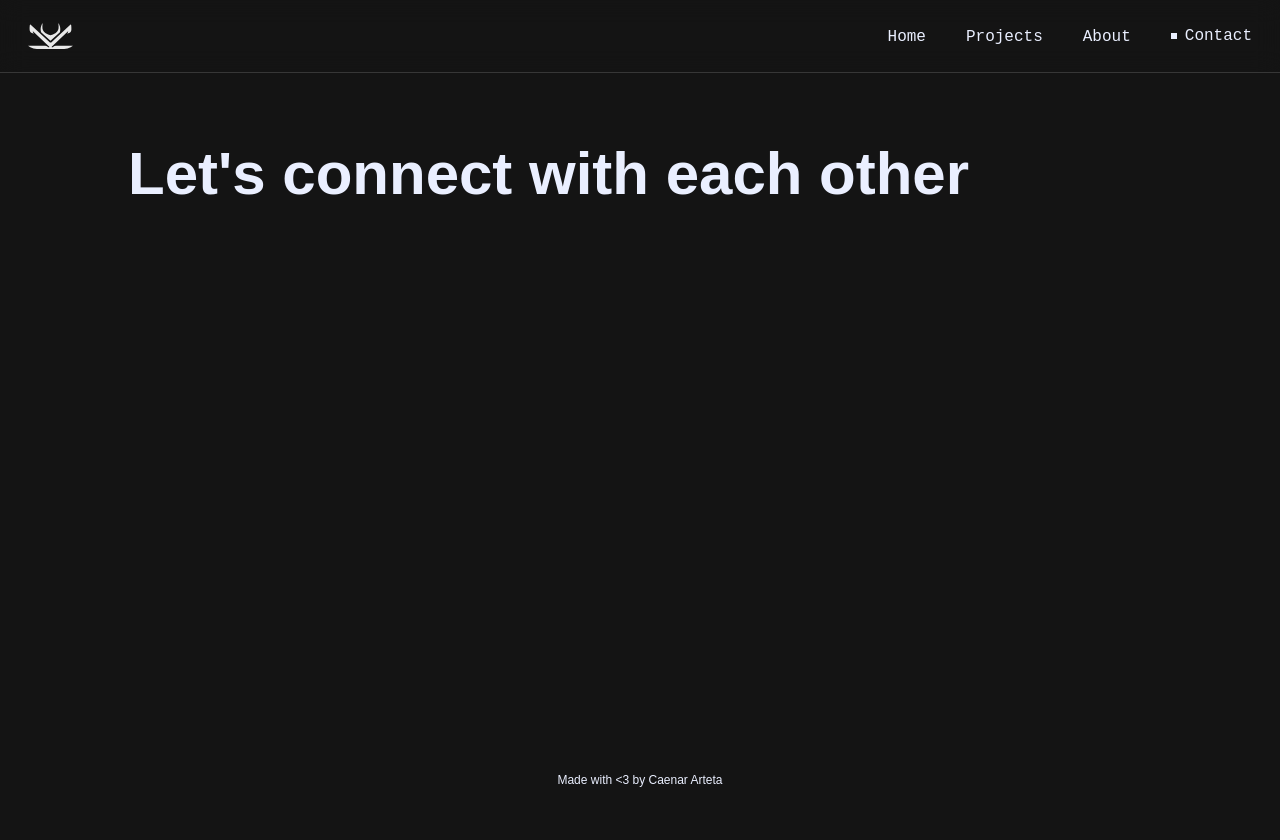
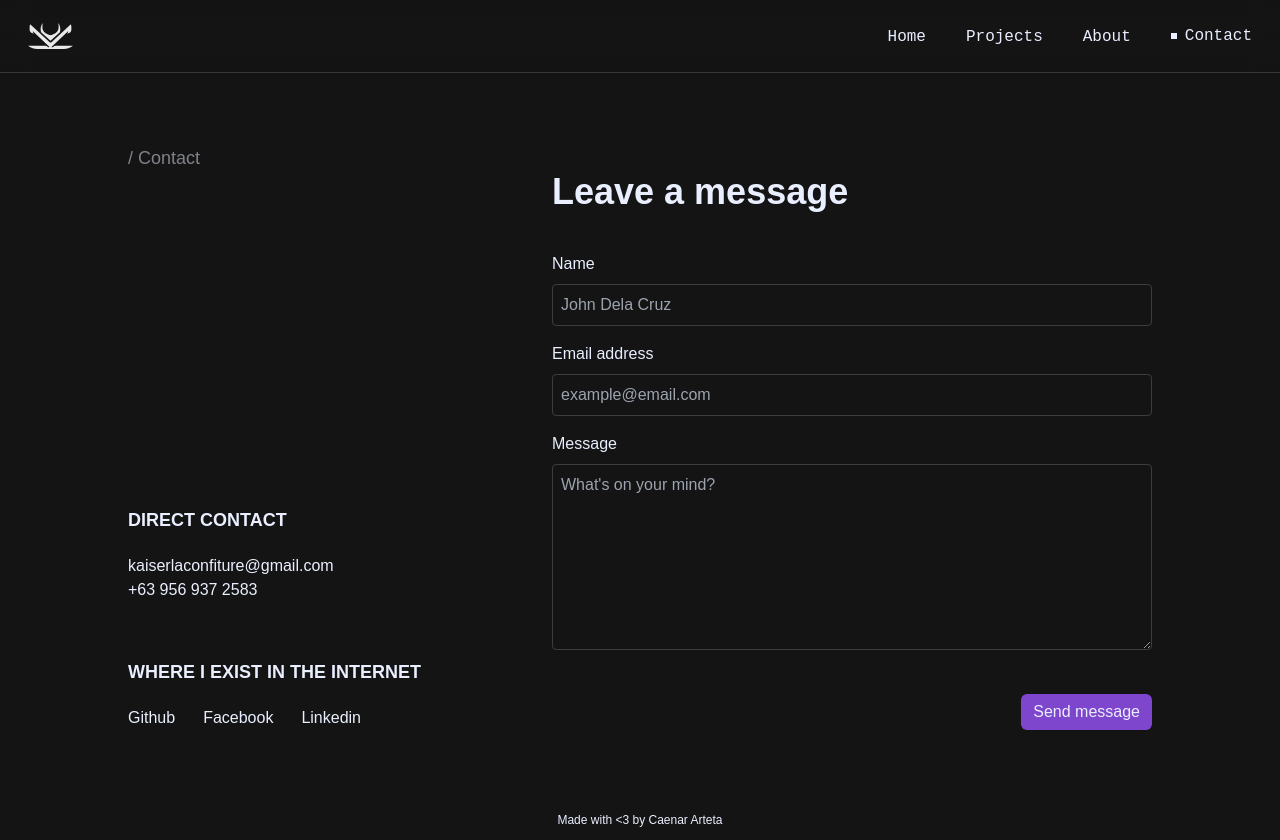
Before and after one commit to caenar/caenar, a Next.js app: page /contact in a window 1280 px wide. Before the commit the page ends 800 px from the top, so only its background shows below. Built offline with nearby package versions, Linux system fonts and the light colour scheme; a web font is replaced by a local one.

Commit message:
refactor: popup functioality

```diff
--- a/src/app/about/page.tsx
+++ b/src/app/about/page.tsx
@@ -11,17 +11,24 @@ import selfPortrait from "@/assets/self-portrait-2.jpg";
 
 import selfComputer from "@/assets/self-portrait-3.jpg";
 import selfFriends from "@/assets/self-with-friends.jpg";
+import selfBike from "@/assets/self-bike.jpg";
 
 export default function AboutPage() {
   const sectionRef = useRef(null);
+  const sectionRefPictures = useRef(null);
   const sectionRefExperience = useRef(null);
   const sectionRefEducation = useRef(null);
+  const pictures = [selfComputer, selfBike, selfFriends];
 
   const textRef = useRef(null);
   const listRef = useRef<HTMLLIElement[]>([]);
+  const picturesRef = useRef<HTMLElement[]>([]);
 
-  const selfFriendsRef = useRef(null);
-  const selfComputerRef = useRef(null);
+  const addToPicturesRef = (el: HTMLImageElement) => {
+    if (el && !picturesRef.current.includes(el)) {
+      picturesRef.current.push(el);
+    }
+  };
 
   const itemsRef = (el: HTMLLIElement) => {
     if (el && !listRef.current.includes(el)) {
@@ -39,13 +46,48 @@ export default function AboutPage() {
           opacity: 1,
           scrollTrigger: {
             trigger: sectionRef.current,
-            start: "top 80%",
-            end: "80% center",
+            start: "30% 80%",
+            end: "80% 80%",
             scrub: 1.5,
           },
         },
       );
     }, sectionRef);
+
+    picturesRef.current.forEach((item, index) => {
+      gsap.fromTo(
+        item,
+        { y: 0, x: -1600, rotate: -6 * index },
+        {
+          x: 1600 + 40 * index,
+          rotate: Math.random() * (10 - -10) + -10,
+          scrollTrigger: {
+            trigger: sectionRefPictures.current,
+            start: "top 80%",
+            end: "110% -80%",
+            scrub: 1.5,
+          },
+        },
+      );
+    });
+
+    listRef.current.forEach((item, index) => {
+      gsap.fromTo(
+        item,
+        { y: 90 * index, opacity: 0 },
+        {
+          y: 0,
+          opacity: 1,
+          scrollTrigger: {
+            trigger: sectionRefExperience.current,
+            start: "top bottom",
+            end: "top top",
+            scrub: 1.5,
+          },
+          delay: 0.7 * index,
+        },
+      );
+    });
 
     gsap.fromTo(
       sectionRefExperience.current,
@@ -77,54 +119,6 @@ export default function AboutPage() {
       },
     );
 
-    gsap.fromTo(
-      selfFriendsRef.current,
-      { y: 200, opacity: 0 },
-      {
-        y: 0,
-        opacity: 1,
-        scrollTrigger: {
-          trigger: sectionRef.current,
-          start: "top center",
-          end: "bottom center",
-          scrub: 1.5,
-        },
-      },
-    );
-
-    gsap.fromTo(
-      selfComputerRef.current,
-      { y: 200, opacity: 0 },
-      {
-        y: 0,
-        opacity: 1,
-        scrollTrigger: {
-          trigger: sectionRef.current,
-          start: "top 40%",
-          end: "bottom center",
-          scrub: 1.5,
-        },
-      },
-    );
-
-    listRef.current.forEach((item, index) => {
-      gsap.fromTo(
-        item,
-        { y: 90 * index, opacity: 0 },
-        {
-          y: 0,
-          opacity: 1,
-          scrollTrigger: {
-            trigger: sectionRefExperience.current,
-            start: "top bottom",
-            end: "top top",
-            scrub: 1.5,
-          },
-          delay: 0.7 * index,
-        },
-      );
-    });
-
     return () => ctx.revert();
   }, []);
 
@@ -132,7 +126,7 @@ export default function AboutPage() {
     <>
       <section className="content h-screen flex flex-col justify-between">
         <h5 className="page-title">/ About</h5>
-        <div className="flex items-end justify-between">
+        <div className="flex gap-14 items-end justify-between">
           <div className="flex flex-col gap-10 w-[65ch]">
             <h2 className="!text-5xl">
               A bit wild to think I was supposed to be a geodetic engineer, yet
@@ -161,24 +155,8 @@ export default function AboutPage() {
 
       <section
         ref={sectionRef}
-        className="content relative h-screen flex items-center justify-center"
+        className="content h-screen flex items-center justify-center"
       >
-        <Image
-          className="absolute rounded-lg top-40 rotate-[-3deg] left-0"
-          ref={selfFriendsRef}
-          src={selfFriends}
-          width={400}
-          height={0}
-          alt="Picture of me with classmates"
-        />
-        <Image
-          className="absolute rounded-lg bottom-40 rotate-3 right-0"
-          ref={selfComputerRef}
-          src={selfComputer}
-          width={400}
-          height={0}
-          alt="Picture of me with my computer"
-        />
         <h1 ref={textRef} className="w-[35ch] text-center text-balance">
           Back in senior high, I started freelancing—taking on projects from
           logos to banners, posters, and even video editing gigs. That hustle
@@ -187,6 +165,30 @@ export default function AboutPage() {
           for another company, as well as developing brand identities for
           various clients.
         </h1>
+      </section>
+
+      <section
+        ref={sectionRefPictures}
+        className="content relative overflow-hidden flex h-screen items-center justify-center"
+      >
+        <h1>Queue carousel</h1>
+        {pictures.map((img, index) => {
+          return (
+            <Image
+              key={index}
+              className="max-w-[35%] absolute rounded-lg top-50 rotate-[-3deg]"
+              ref={addToPicturesRef}
+              src={img}
+              width={0}
+              height={0}
+              style={{
+                zIndex: `${10 - 3 * index}`,
+                left: `${30 * index}%`,
+              }}
+              alt={`Picture ${index}`}
+            />
+          );
+        })}
       </section>
 
       <section className="content flex flex-col items-center justify-center gap-10">
--- a/src/app/admin/page.tsx
+++ b/src/app/admin/page.tsx
@@ -76,7 +76,7 @@ export default function Admin() {
           Add a project
         </button>
       </div>
-      <div className="grid grid-cols-4">
+      <div className="grid mt-7 grid-cols-4">
         {projects.length !== 0 ? (
           <>
             {projects.map((project: Project) => {
--- a/src/app/contact/page.tsx
+++ b/src/app/contact/page.tsx
@@ -4,8 +4,49 @@ import React from "react";
 
 export default function Contact() {
   return (
-    <section className="content">
-      <h1>Let's connect with each other</h1>
+    <section className="content h-screen flex flex-col justify-between">
+      <h5 className="page-title">/ Contact</h5>
+      <div className="flex items-end justify-between">
+        <div className="flex flex-col gap-14">
+          <div className="flex flex-col gap-5 ">
+            <h5 className="uppercase font-bold">Direct contact</h5>
+            <div className="grid">
+              <a>kaiserlaconfiture@gmail.com</a>
+              <a>+63 956 937 2583</a>
+            </div>
+          </div>
+          <div className="flex flex-col gap-5 ">
+            <h5 className="uppercase font-bold">
+              Where I exist in the Internet
+            </h5>
+            <div className="flex gap-7">
+              <a>Github</a>
+              <a>Facebook</a>
+              <a>Linkedin</a>
+            </div>
+          </div>
+        </div>
+        <form className="w-[600px] flex flex-col">
+          <h2 className="mb-10">Leave a message</h2>
+          <div className="form-input">
+            <label htmlFor="name">Name</label>
+            <input type="text" placeholder="John Dela Cruz" />
+          </div>
+          <div className="form-input">
+            <label htmlFor="email">Email address</label>
+            <input type="text" name="email" placeholder="example@email.com" />
+          </div>
+          <div className="form-input">
+            <label htmlFor="name">Message</label>
+            <textarea
+              name="message"
+              rows={7}
+              placeholder="What's on your mind?"
+            ></textarea>
+          </div>
+          <button className="primary-button mt-7 self-end">Send message</button>
+        </form>
+      </div>
     </section>
   );
 }
--- a/src/app/styles/globals.css
+++ b/src/app/styles/globals.css
@@ -48,7 +48,7 @@ p {
 p,
 button,
 a {
-  @apply font-body;
+  @apply font-body w-fit;
 }
 
 .primary-button {
@@ -89,6 +89,19 @@ a {
   @apply pb-5 border-b-background-400 border-b;
 }
 
+.form-input {
+  @apply flex flex-col gap-2;
+}
+
+.form-input input,
+.form-input textarea {
+  @apply rounded p-2 bg-transparent outline-none border border-background-400 mb-4;
+}
+
+.form-input textarea {
+  @apply resize-y;
+}
+
 #terminal * {
   @apply font-secondary text-base;
 }
```
Also changed, not shown: 1 other file (tests, documents, lock files or other folders).
